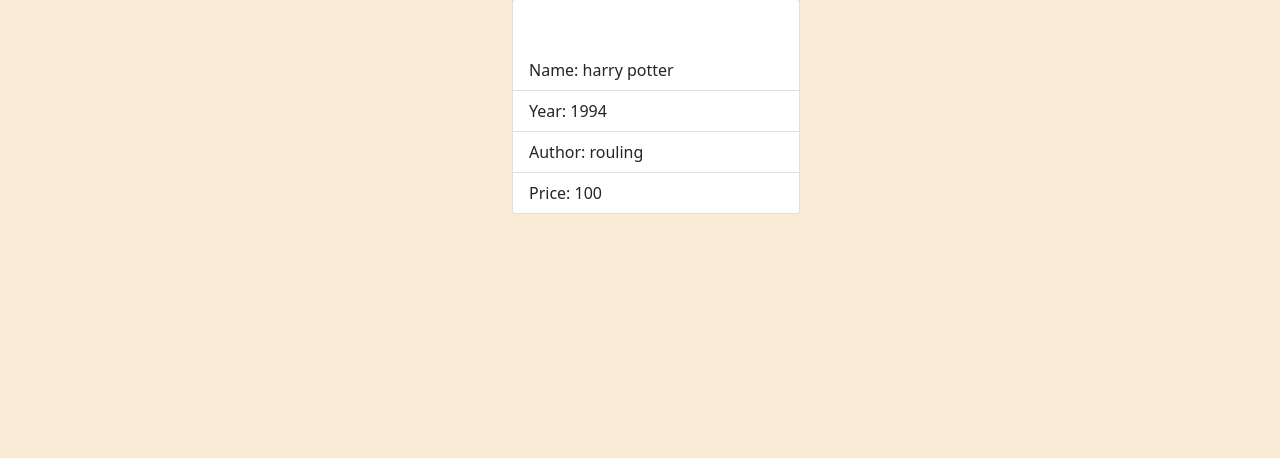
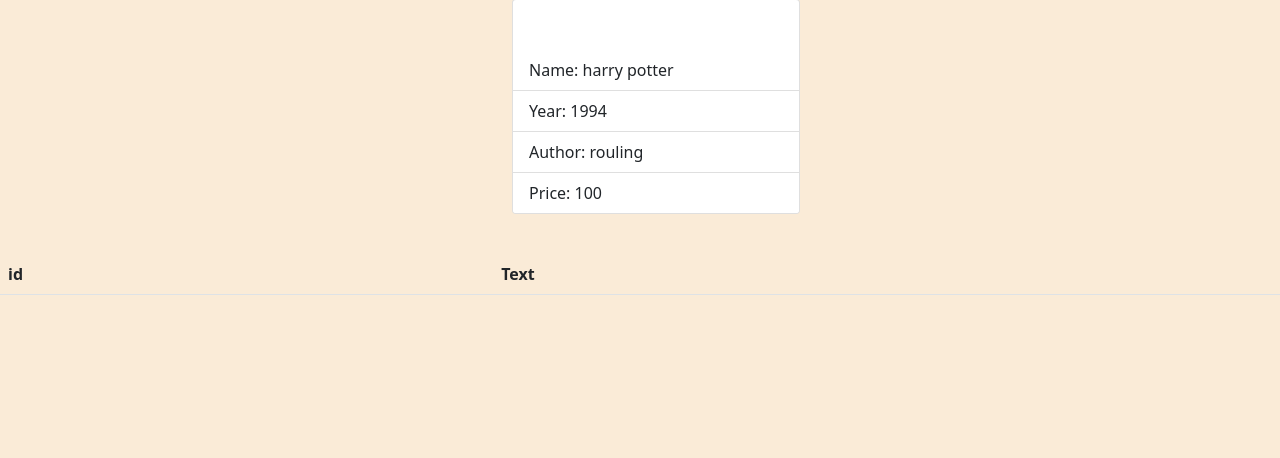
Before and after one commit to mashaBurdo/books, a Django app: page /app/book/1/ in a window 1280 px wide. Shown: the part 51-509 px from the top of the page. Run offline with Django 4.2, Linux system fonts and the light colour scheme; data comes from the database, SQL or seed files in the repository; both versions use the stored data as it was after the commit; lists and menus that the app fills with data are empty.

Commit message:
lesson 3 hometask

```diff
--- a/app/templates/book.html
+++ b/app/templates/book.html
@@ -12,4 +12,21 @@
             <li class="list-group-item">Price: {{ context.book.price}}</li>
         </ul>
     </div>
+
+    <table class="book-table table table-striped table-hover">
+        <thead>
+        <tr>
+            <th scope="col">id</th>
+            <th scope="col">Text</th>
+        </tr>
+        </thead>
+        <tbody>
+        {% for review in context.reviews %}
+            <tr>
+                <th scope="row">{{ review.id }}</th>
+                <td>{{ review.text }}</td>
+            </tr>
+        {% endfor %}
+        </tbody>
+    </table>
 {% endblock %}
--- a/app/views.py
+++ b/app/views.py
@@ -26,7 +26,9 @@ def all_reviews(request):
 
 def book_detail(request, book_id):
     book = get_object_or_404(models.Book, id=book_id)
+    reviews = models.Review.objects.filter(book=book_id)
     context = {
         'book': book,
+        'reviews': reviews,
     }
     return render(request, 'book.html', {'context': context})
```
Also changed, not shown: app/templates/all_reviews.html (indentation only), db.sqlite3. Lines whose indentation alone changed are shown as unchanged.
